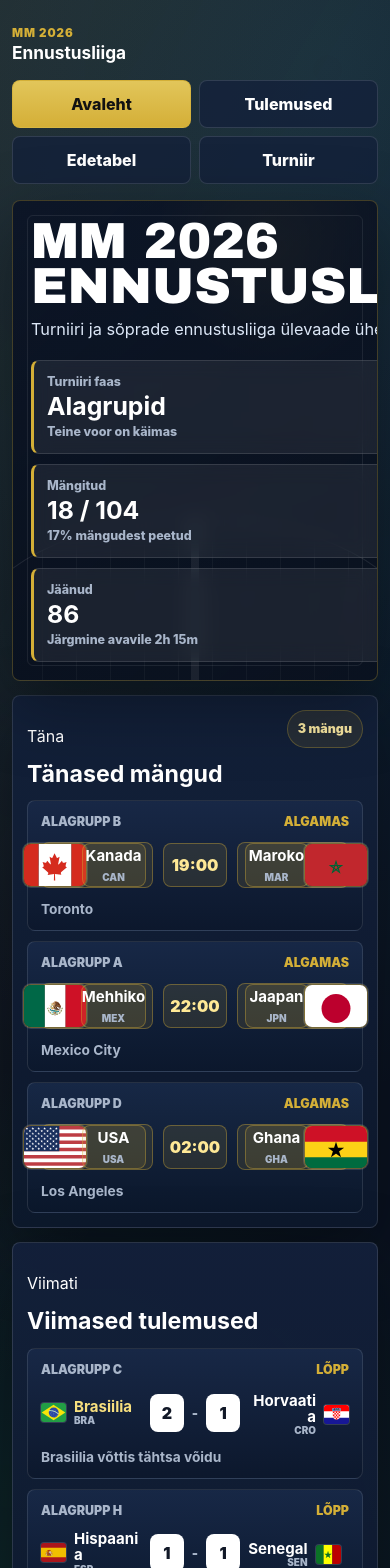
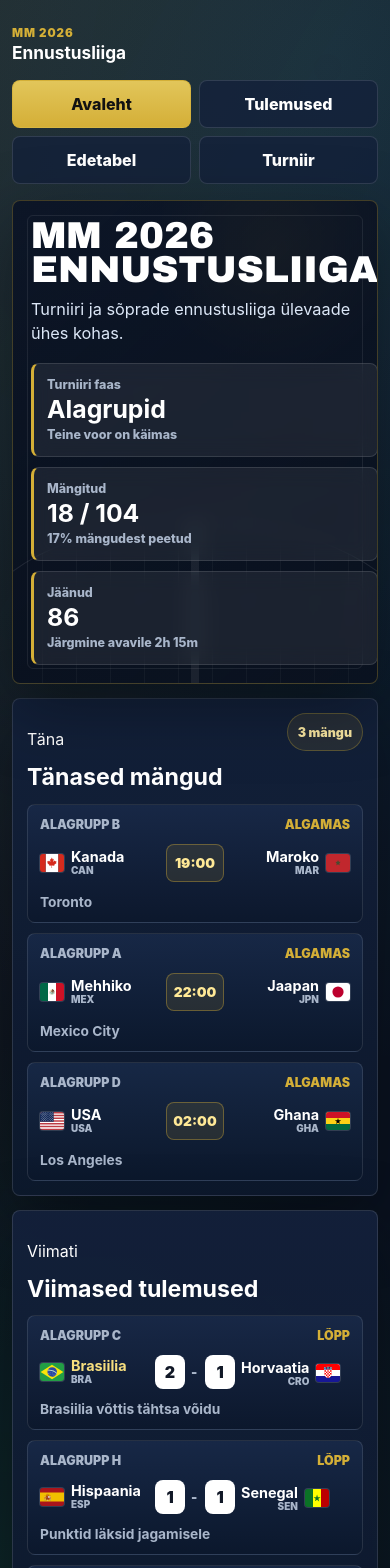
Before and after one commit to ambergkristo/Jalka-MM, a React (Vite) app: page / in a window 390 px wide. Shown: the top 1568 px of the page. Built offline with nearby package versions, Linux system fonts and the light colour scheme.

Commit message:
Fix mobile landing match card layout

```diff
--- a/src/client/components/HeroCard.tsx
+++ b/src/client/components/HeroCard.tsx
@@ -4,7 +4,10 @@ export function HeroCard({ metrics }: { metrics: DashboardMetric[] }) {
   return (
     <section className="hero-card" aria-labelledby="dashboard-title">
       <div className="hero-copy">
-        <h1 id="dashboard-title">MM 2026 Ennustusliiga</h1>
+        <h1 id="dashboard-title">
+          <span>MM 2026</span>
+          <span>Ennustusliiga</span>
+        </h1>
         <p className="hero-lead">Turniiri ja sõprade ennustusliiga ülevaade ühes kohas.</p>
       </div>
 
--- a/src/client/components/MatchCard.tsx
+++ b/src/client/components/MatchCard.tsx
@@ -11,7 +11,7 @@ export function MatchCard({ match }: { match: DashboardMatch }) {
       </div>
       <div className="match-teams">
         <TeamBadge team={teamFromName(match.homeTeam)} />
-        <span>{match.kickoffTime}</span>
+        <span className="match-kickoff">{match.kickoffTime}</span>
         <TeamBadge team={teamFromName(match.awayTeam)} align="right" />
       </div>
       <p>{match.venue}</p>
--- a/src/client/styles/app.css
+++ b/src/client/styles/app.css
@@ -172,15 +172,15 @@ main {
 
 .team-badge {
   display: inline-grid;
-  grid-template-columns: 25px minmax(0, 1fr);
-  align-items: center;
-  gap: 8px;
+  grid-template-columns: 24px minmax(0, 1fr);
+  align-items: center;
+  gap: 7px;
   min-width: 0;
   max-width: 100%;
 }
 
 .team-badge.right {
-  grid-template-columns: minmax(0, 1fr) 25px;
+  grid-template-columns: minmax(0, 1fr) 24px;
   text-align: right;
 }
 
@@ -191,8 +191,8 @@ main {
 .team-flag {
   display: grid;
   place-items: center;
-  width: 25px;
-  height: 19px;
+  width: 24px;
+  height: 18px;
   overflow: hidden;
   border-radius: 3px;
   background: rgba(255, 255, 255, .10);
@@ -216,9 +216,11 @@ main {
 .team-copy strong {
   min-width: 0;
   color: var(--white);
-  font-size: .94rem;
-  line-height: 1.08;
-  overflow-wrap: anywhere;
+  font-size: .9rem;
+  line-height: 1.12;
+  overflow: hidden;
+  text-overflow: ellipsis;
+  white-space: nowrap;
 }
 
 .team-copy small {
@@ -353,12 +355,19 @@ main {
 
 .hero-copy h1 {
   margin: 0;
-  max-width: 760px;
+  max-width: 100%;
   font-family: "Archivo Black", "Arial Black", sans-serif;
-  font-size: clamp(2.7rem, 13vw, 6.4rem);
-  line-height: .88;
+  font-size: clamp(2rem, 9.6vw, 6.4rem);
+  line-height: .92;
   letter-spacing: 0;
   text-transform: uppercase;
+  overflow-wrap: normal;
+  word-break: normal;
+}
+
+.hero-copy h1 span {
+  display: block;
+  max-width: 100%;
 }
 
 .hero-lead {
@@ -449,8 +458,8 @@ main {
 .match-card-premium,
 .result-card {
   display: grid;
-  gap: 13px;
-  padding: 13px;
+  gap: 12px;
+  padding: 12px;
 }
 
 .match-card-topline {
@@ -463,27 +472,41 @@ main {
   text-transform: uppercase;
 }
 
+.match-card-topline span,
 .match-card-topline em {
+  min-width: 0;
+  overflow: hidden;
+  text-overflow: ellipsis;
+  white-space: nowrap;
+}
+
+.match-card-topline em {
   color: var(--gold);
   font-style: normal;
 }
 
 .match-teams {
   display: grid;
-  grid-template-columns: minmax(0, 1fr) auto minmax(0, 1fr);
-  align-items: center;
-  gap: 10px;
-}
-
-.match-teams span {
+  grid-template-columns: minmax(0, 1fr) 58px minmax(0, 1fr);
+  align-items: center;
+  gap: 8px;
+  min-width: 0;
+}
+
+.match-teams > .team-badge {
+  min-width: 0;
+}
+
+.match-kickoff {
   display: grid;
   place-items: center;
-  min-width: 64px;
-  min-height: 44px;
+  min-width: 0;
+  min-height: 38px;
   border: 1px solid rgba(212, 175, 55, .38);
   border-radius: var(--radius);
   background: rgba(212, 175, 55, .12);
   color: #ffe996;
+  font-size: .86rem;
   font-weight: 950;
 }
 
@@ -497,9 +520,10 @@ main {
 
 .result-scoreline {
   display: grid;
-  grid-template-columns: minmax(0, 1fr) auto auto auto minmax(0, 1fr);
-  align-items: center;
-  gap: 8px;
+  grid-template-columns: minmax(0, 1fr) 30px 8px 30px minmax(0, 1fr);
+  align-items: center;
+  gap: 6px;
+  min-width: 0;
 }
 
 .result-team {
@@ -513,8 +537,8 @@ main {
 .result-scoreline > span:not(.result-team) {
   display: grid;
   place-items: center;
-  width: 34px;
-  height: 38px;
+  width: 30px;
+  height: 34px;
   border-radius: var(--radius);
   background: var(--white);
   color: #111827;
@@ -1724,6 +1748,39 @@ td a {
     align-items: end;
     padding: 26px;
   }
+  .hero-copy h1 {
+    font-size: clamp(3.4rem, 8vw, 6.4rem);
+  }
+  .team-badge {
+    grid-template-columns: 28px minmax(0, 1fr);
+    gap: 8px;
+  }
+  .team-badge.right {
+    grid-template-columns: minmax(0, 1fr) 28px;
+  }
+  .team-flag {
+    width: 28px;
+    height: 21px;
+  }
+  .team-copy strong {
+    font-size: .96rem;
+  }
+  .match-teams {
+    grid-template-columns: minmax(0, 1fr) 64px minmax(0, 1fr);
+    gap: 10px;
+  }
+  .match-kickoff {
+    min-height: 44px;
+    font-size: .9rem;
+  }
+  .result-scoreline {
+    grid-template-columns: minmax(0, 1fr) 34px 10px 34px minmax(0, 1fr);
+    gap: 7px;
+  }
+  .result-scoreline > span:not(.result-team) {
+    width: 34px;
+    height: 38px;
+  }
   .match-card-grid,
   .result-card-grid,
   .navigation-cards {
```
